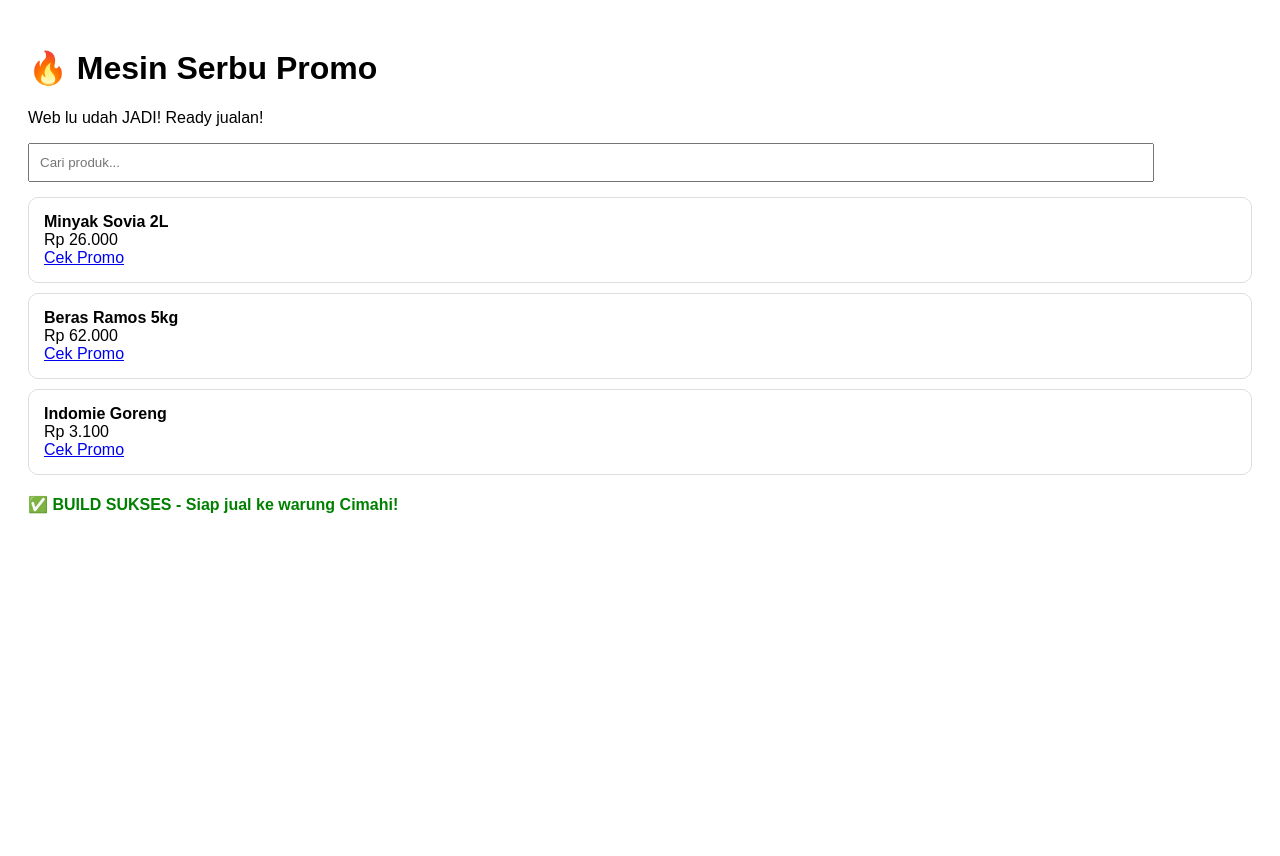
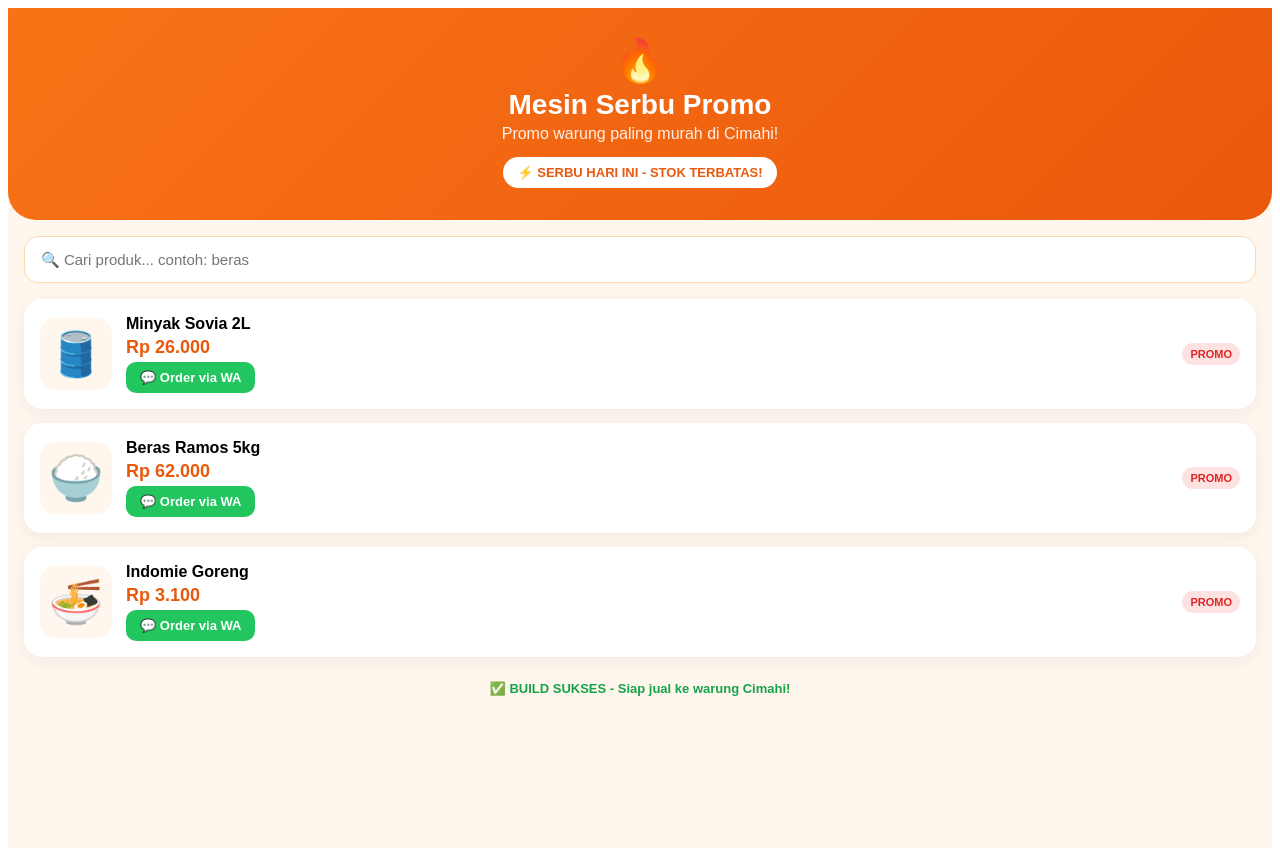
Before and after one commit to tenblood10-blip/Mesin-serbu-promo, a React (Vite) app: page / in a window 1280 px wide. Before the commit the page ends 800 px from the top, so only its background shows below. Built offline with nearby package versions, Linux system fonts and the light colour scheme.

Commit message:
Update App.jsx

```diff
--- a/src/App.jsx
+++ b/src/App.jsx
@@ -1,24 +1,63 @@
+import { useState } from 'react'
+
+const PRODUK = [
+  { nama: 'Minyak Sovia 2L', harga: 26000, emoji: '🛢️', promo: 'Promo Minyak!' },
+  { nama: 'Beras Ramos 5kg', harga: 62000, emoji: '🍚', promo: 'Promo Beras!' },
+  { nama: 'Indomie Goreng', harga: 3100, emoji: '🍜', promo: 'Promo Indomie!' },
+]
+
+function formatRp(n) {
+  return 'Rp ' + n.toLocaleString('id-ID')
+}
+
 export default function App() {
+  const [cari, setCari] = useState('')
+  const hasil = PRODUK.filter(p => p.nama.toLowerCase().includes(cari.toLowerCase()))
+  const noWA = '6281234567890' // GANTI NOMOR INI SAMA NOMOR WA LU
+
   return (
-    <div style={{padding:20,fontFamily:'sans-serif'}}>
-      <h1>🔥 Mesin Serbu Promo</h1>
-      <p>Web lu udah JADI! Ready jualan!</p>
-      <input placeholder="Cari produk..." style={{padding:10,width:'90%'}} />
-      <div style={{marginTop:15}}>
-        <div style={{background:'white',padding:15,border:'1px solid #ddd',borderRadius:10,marginBottom:10}}>
-          <b>Minyak Sovia 2L</b><br/>Rp 26.000<br/>
-          <a href="https://www.google.com/search?q=minyak+sovia+promo&tbm=shop" target="_blank">Cek Promo</a>
-        </div>
-        <div style={{background:'white',padding:15,border:'1px solid #ddd',borderRadius:10,marginBottom:10}}>
-          <b>Beras Ramos 5kg</b><br/>Rp 62.000<br/>
-          <a href="https://www.google.com/search?q=beras+ramos+promo&tbm=shop" target="_blank">Cek Promo</a>
-        </div>
-        <div style={{background:'white',padding:15,border:'1px solid #ddd',borderRadius:10}}>
-          <b>Indomie Goreng</b><br/>Rp 3.100<br/>
-          <a href="https://www.google.com/search?q=indomie+goreng+promo&tbm=shop" target="_blank">Cek Promo</a>
+    <div style={{ fontFamily: 'sans-serif', background: '#fff7ed', minHeight: '100vh', paddingBottom: 40 }}>
+      <div style={{ background: 'linear-gradient(135deg,#f97316,#ea580c)', color: 'white', padding: '28px 20px 32px', borderRadius: '0 0 28px 28px', textAlign: 'center' }}>
+        <div style={{ fontSize: 42 }}>🔥</div>
+        <h1 style={{ margin: '4px 0', fontSize: 28 }}>Mesin Serbu Promo</h1>
+        <p style={{ margin: 0, opacity: 0.9 }}>Promo warung paling murah di Cimahi!</p>
+        <div style={{ background: 'white', color: '#ea580c', display: 'inline-block', marginTop: 14, padding: '8px 14px', borderRadius: 20, fontWeight: 'bold', fontSize: 13 }}>
+          ⚡ SERBU HARI INI - STOK TERBATAS!
         </div>
       </div>
-      <p style={{marginTop:20,color:'green',fontWeight:'bold'}}>✅ BUILD SUKSES - Siap jual ke warung Cimahi!</p>
+
+      <div style={{ padding: '0 16px', marginTop: -0 }}>
+        <input
+          value={cari}
+          onChange={e => setCari(e.target.value)}
+          placeholder="🔍 Cari produk... contoh: beras"
+          style={{ width: '100%', boxSizing: 'border-box', marginTop: 16, padding: '14px 16px', borderRadius: 14, border: '1px solid #fed7aa', fontSize: 15, outline: 'none' }}
+        />
+
+        <div style={{ marginTop: 16, display: 'grid', gap: 14 }}>
+          {hasil.map((p) => (
+            <div key={p.nama} style={{ background: 'white', borderRadius: 18, padding: 16, display: 'flex', gap: 14, alignItems: 'center', boxShadow: '0 4px 16px rgba(0,0,0,0.06)' }}>
+              <div style={{ fontSize: 44, background: '#fff7ed', width: 72, height: 72, borderRadius: 16, display: 'flex', alignItems: 'center', justifyContent: 'center' }}>{p.emoji}</div>
+              <div style={{ flex: 1 }}>
+                <div style={{ fontWeight: 'bold', fontSize: 16 }}>{p.nama}</div>
+                <div style={{ color: '#ea580c', fontWeight: 'bold', fontSize: 18, margin: '4px 0' }}>{formatRp(p.harga)}</div>
+                <a
+                  href={`https://wa.me/${noWA}?text=${encodeURIComponent('Halo, mau order ' + p.nama + ' ' + formatRp(p.harga))}`}
+                  target="_blank"
+                  style={{ display: 'inline-block', background: '#22c55e', color: 'white', textDecoration: 'none', padding: '8px 14px', borderRadius: 10, fontSize: 13, fontWeight: 'bold' }}
+                >
+                  💬 Order via WA
+                </a>
+              </div>
+              <div style={{ background: '#fee2e2', color: '#dc2626', fontSize: 11, fontWeight: 'bold', padding: '5px 8px', borderRadius: 20 }}>PROMO</div>
+            </div>
+          ))}
+        </div>
+
+        {hasil.length === 0 && <p style={{ textAlign: 'center', marginTop: 30, color: '#888' }}>Produk gak ketemu, coba kata lain LG 😅</p>}
+
+        <p style={{ textAlign: 'center', marginTop: 24, color: '#16a34a', fontWeight: 'bold', fontSize: 13 }}>✅ BUILD SUKSES - Siap jual ke warung Cimahi!</p>
+      </div>
     </div>
   )
-            }
+      }
```
